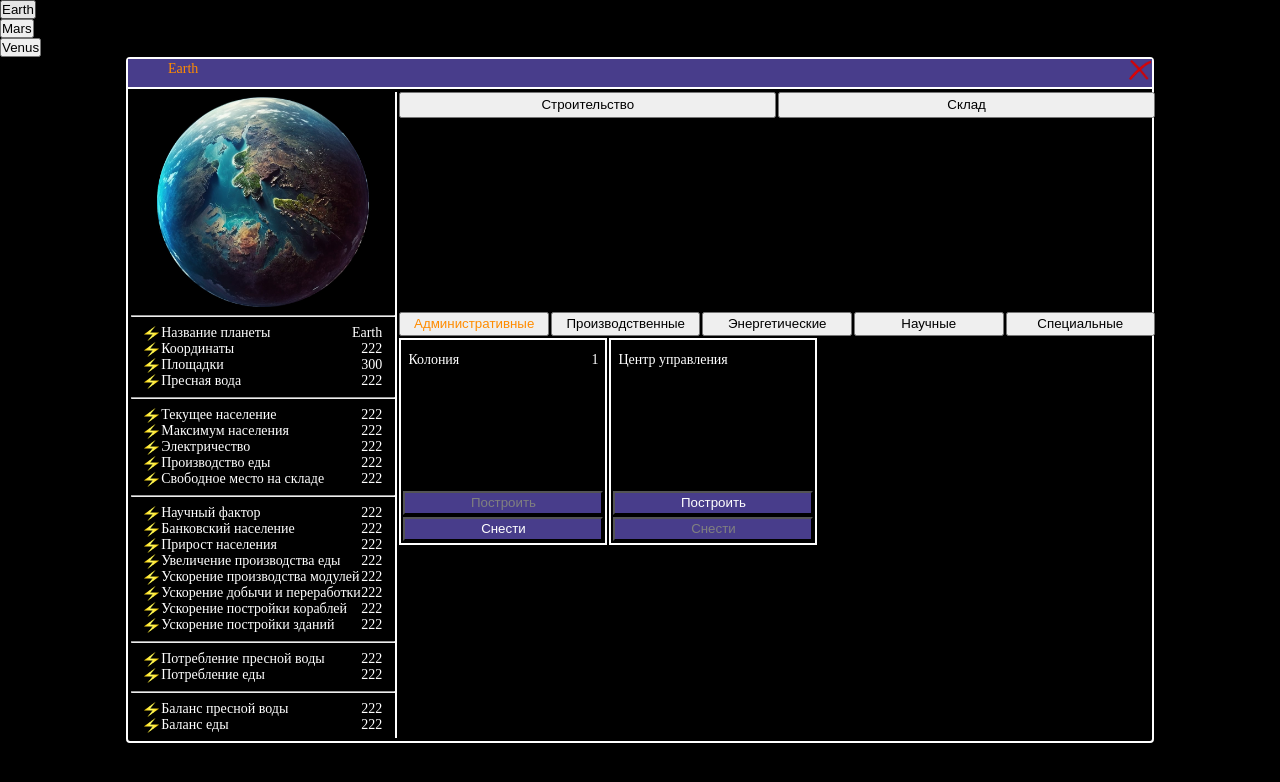
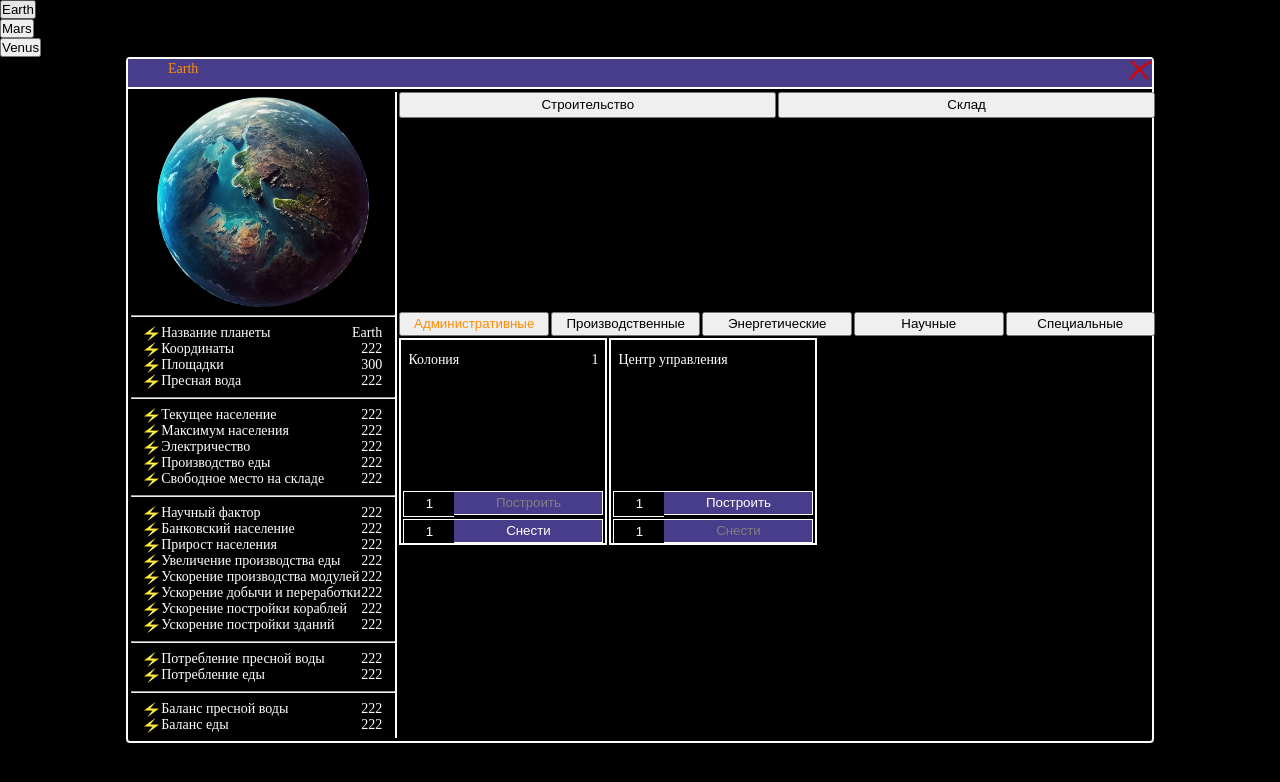
Before and after one commit to MaxRyazan/strategy, a Vue app: page / in a window 1280 px wide. Both pictures are taken after a click on the button "Earth". Shown: the top 782 px of the page. Built offline with nearby package versions, Linux system fonts and the light colour scheme.

Commit message:
1.4.9  - добавил ReusableInput.vue

```diff
--- a/src/components/planets/BuildingCard.vue
+++ b/src/components/planets/BuildingCard.vue
@@ -5,10 +5,13 @@ import {usePlanetStore} from "@/pinia/planetStore.ts";
 import {Buildings} from "@/typescript/enums.ts";
 import {onMounted, Ref, ref, watch} from "vue";
 import {BuildingsInConstruct} from "@/typescript/types.ts";
+import ReusableInput from "@/components/reusable/ReusableInput.vue";
 
 const planetStore = usePlanetStore()
 const isBuildingExistOnPlanet: Ref<boolean> = ref(false)
 const existingBuilding: Ref<BuildingInterface|undefined> = ref()
+const buildingCountToConstruct: Ref<number> = ref(1)
+const buildingCountToDestruct: Ref<number> = ref(1)
 
 const props = defineProps<{
     building: BuildingInterface
@@ -78,13 +81,13 @@ watch(planetStore.selectedPlanet.buildings, () => {
 
         </div>
         <div class="card_button">
-            <div>
-                <reusable-button @push="setToQueue(false)"
-                                 :class="{'inactive': existingBuilding?.name===Buildings.COLONY}">Построить
-                </reusable-button>
+            <div style="display: flex; width: 100%;">
+                <reusable-input type="number" for_button v-model="buildingCountToConstruct" />
+                <reusable-button in_card_button @push="setToQueue(false)" :class="{'inactive': existingBuilding?.name===Buildings.COLONY}">Построить</reusable-button>
             </div>
-            <div>
-                <reusable-button @push="setToQueue(true)" :class="{'inactive': !existingBuilding?.count}">Снести</reusable-button>
+            <div style="display: flex; width: 100%;">
+                <reusable-input type="number" for_button v-model="buildingCountToDestruct" />
+                <reusable-button in_card_button @push="setToQueue(true)" :class="{'inactive': !existingBuilding?.count}">Снести</reusable-button>
             </div>
         </div>
     </div>
@@ -124,22 +127,12 @@ watch(planetStore.selectedPlanet.buildings, () => {
 }
 
 .card_button {
+  width: 100%;
+  position: relative;
   display: flex;
   flex-direction: column;
   height: 50px;
   gap: 2px;
-
-  & button {
-    height: 24px;
-    width: 100%;
-    color: white;
-    cursor: pointer;
-    background-color: $primeViolet;
-
-    &:hover {
-      background-color: $secondViolet;
-    }
-  }
 }
 
 .inactive {
--- /dev/null
+++ b/src/components/reusable/ReusableInput.vue
@@ -0,0 +1,42 @@
+<script setup lang="ts">
+import {onMounted, ref} from "vue";
+
+const inputType = ref('text')
+const props = defineProps<{
+    modelValue: String
+    type?:string
+    for_button?: boolean
+}>()
+defineEmits(['update:modelValue'])
+onMounted(() => {
+    if(props.type) inputType.value = props.type
+})
+</script>
+
+<template>
+    <div>
+        <input :type="inputType"
+               :value="modelValue"
+               :class="{for_button}"
+               @change="$emit('update:modelValue', $event.target.value)"
+        >
+    </div>
+</template>
+
+<style scoped lang="scss">
+.for_button{
+  background-color: transparent;
+  color: white;
+  border: 1px solid white;
+  border-right: none;
+  width: 50px;
+  height: 24px;
+  outline: none;
+  text-align: center;
+}
+input[type="number"]::-webkit-outer-spin-button,
+input[type="number"]::-webkit-inner-spin-button {
+  -webkit-appearance: none;
+  margin: 0;
+}
+</style>
--- a/src/components/reusable/buttons/Reusable-button.vue
+++ b/src/components/reusable/buttons/Reusable-button.vue
@@ -1,7 +1,7 @@
 <template>
-    <button @click="$emit('push')" :class="{close_btn}">
+    <button @click="$emit('push')" :class="{close_btn, in_card_button}">
         <img src="src/images/icons/closeIcon.png" alt="close" v-if="props.close_btn">
-        <slot />
+        <slot/>
     </button>
 </template>
 
@@ -12,10 +12,11 @@ defineEmits<{
 }>()
 const props = defineProps<{
     close_btn?: boolean
+    in_card_button?: boolean
 }>()
 </script>
 <style lang="scss" scoped>
-.close_btn{
+.close_btn {
   position: absolute;
   top: 1px;
   right: 1px;
@@ -30,9 +31,24 @@ const props = defineProps<{
   background-color: transparent;
   border: none;
   cursor: pointer;
+
   & img {
     height: 100%;
     width: 100%;
   }
 }
+
+.in_card_button {
+  height: 24px;
+  width: 100%;
+  color: white;
+  cursor: pointer;
+  background-color: $primeViolet;
+  border: 1px solid white;
+  border-left: none;
+  &:hover {
+    background-color: $secondViolet;
+  }
+
+}
 </style>
```
